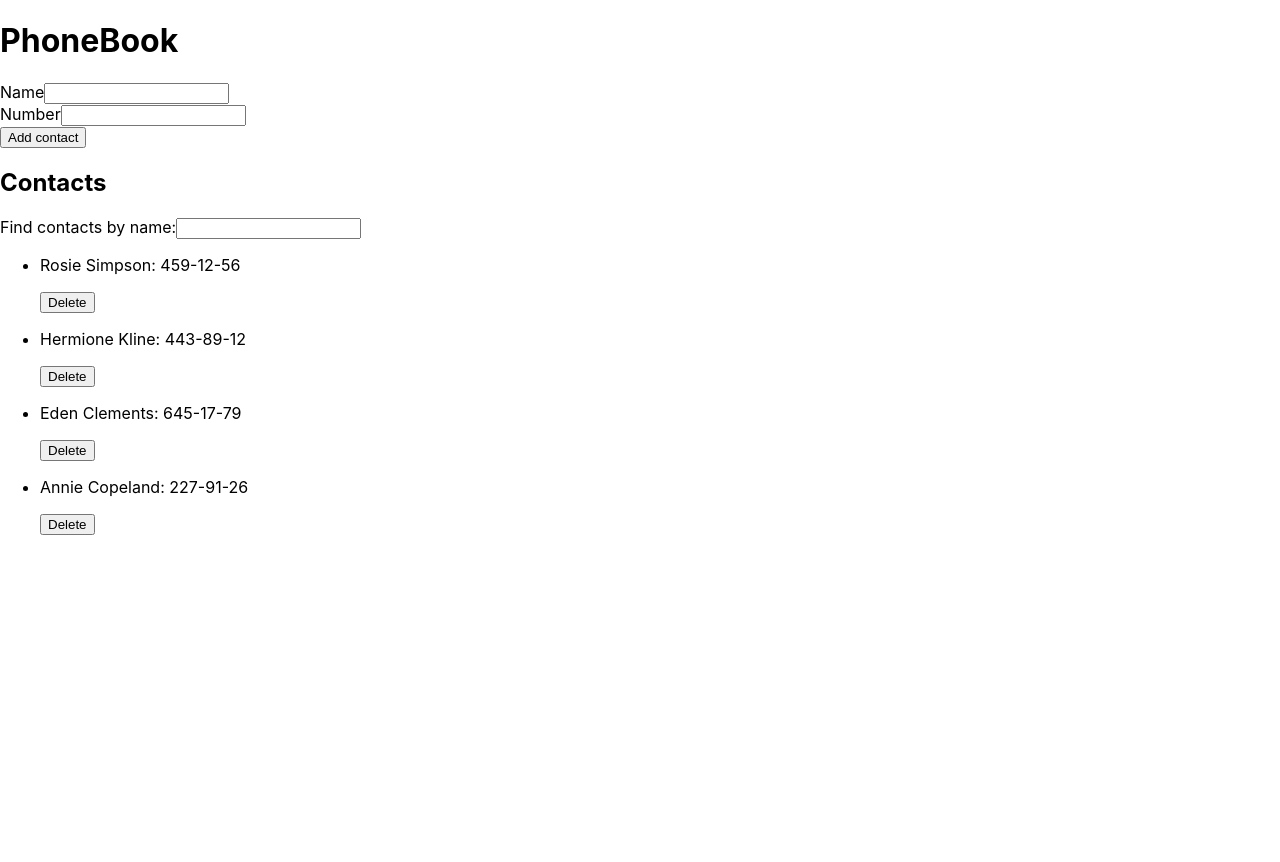
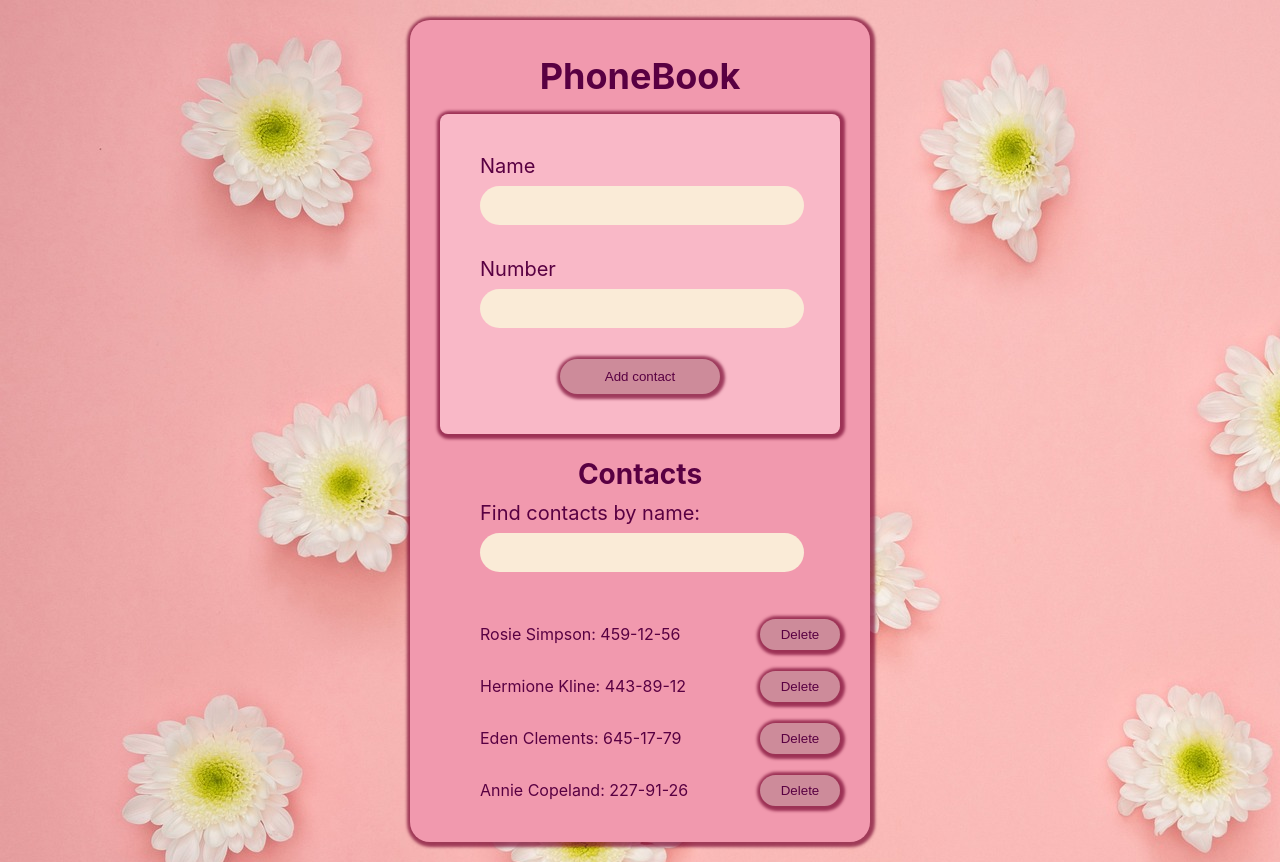
Before and after one commit to AShvab/goit-react-hw-02-phonebook, a React (Create React App) app: page / in a window 1280 px wide. Before the commit the page ends 800 px from the top, so only its background shows below. Built offline with nearby package versions, Linux system fonts and the light colour scheme.

Commit message:
crazy style

```diff
--- a/package.json
+++ b/package.json
@@ -12,6 +12,7 @@
     "react-dom": "^18.1.0",
     "react-scripts": "5.0.1",
     "react-toastify": "^9.1.2",
+    "styled-components": "^5.3.10",
     "web-vitals": "^2.1.3"
   },
   "scripts": {
--- a/src/components/App.jsx
+++ b/src/components/App.jsx
@@ -6,13 +6,12 @@ import ContactList from './ContactList/ContactList';
 import SearchContact from './SearchContact';
 import { ToastContainer, toast } from 'react-toastify';
 import 'react-toastify/dist/ReactToastify.css';
+import { Container, Subtitle, Title } from './App.styled';
 
 class App extends Component {
   state = {
     contacts: contacts,
     filter: '',
-    name: '',
-    number: '',
   };
 
   addContact = (contact) => {
@@ -23,7 +22,6 @@ class App extends Component {
       toast.warning(`${name} is already in contacts`);
       return;
     }
-
     const newContact = { ...contact };
     newContact.id = nanoid();
     this.setState(({ contacts }) => ({
@@ -36,15 +34,12 @@ class App extends Component {
       contacts: [...contacts].filter(({ id }) => id !== removeId),
     }));
 
-  handleInputChange = (event) => {
-    const { name, value } = event.target;
-    this.setState({ [name]: value });
-  };
 
   searchContact = (event) => {
     const { value } = event.target;
     this.setState({ filter: value });
   };
+
 
   getFilteredContacts = () => {
     const { contacts, filter } = this.state;
@@ -57,10 +52,10 @@ class App extends Component {
     const filteredContacts = this.getFilteredContacts();
 
     return (
-      <div>
-        <h1>PhoneBook</h1>
+      <Container>
+        <Title>PhoneBook</Title>
         <Form onSubmit={this.addContact} />
-        <h2>Contacts</h2>
+        <Subtitle>Contacts</Subtitle>
         <SearchContact searchContact={this.searchContact} />
         {filteredContacts.length > 0 ? (
           <ContactList
@@ -71,7 +66,7 @@ class App extends Component {
           <p>Contact list is empty</p>
         )}
         <ToastContainer autoClose={5000} />
-      </div>
+      </Container>
     );
   }
 }
--- /dev/null
+++ b/src/components/App.styled.js
@@ -0,0 +1,25 @@
+import styled from 'styled-components';
+
+export const Container = styled.div`
+  margin: 20px auto;
+  padding: 10px 30px;
+  max-width: 400px;
+  border-radius: 20px;
+  box-shadow: 1px 1px 3px 4px rgba(119, 5, 47, 0.7);
+  background-color: #f199ae;
+
+`;
+
+export const Title = styled.h1`
+  margin-bottom: 16px;
+  color: #590042;
+  font-size: 36px;
+  text-align: center;
+`;
+
+export const Subtitle = styled.h2`
+  margin-bottom: 0;
+  color: #590042;
+  font-size: 28px;
+  text-align: center;
+`;
--- a/src/components/ContactListItem/ContactListItem.jsx
+++ b/src/components/ContactListItem/ContactListItem.jsx
@@ -1,12 +1,13 @@
 import React from 'react';
 import PropTypes from 'prop-types';
+import { Button, Item } from './ContactListItem.styled';
 
 function ContactListItem({name, number, id, removeContact}) {
   return (
-    <li>
+    <Item>
       <p>{name}: {number}</p>
-      <button onClick={() => removeContact(id)} type="button">Delete</button>
-    </li>
+      <Button onClick={() => removeContact(id)} type="button">Delete</Button>
+    </Item>
   )
 }
 
--- /dev/null
+++ b/src/components/ContactListItem/ContactListItem.styled.js
@@ -0,0 +1,20 @@
+import styled from "styled-components";
+
+export const Item = styled.li`
+	display: flex;
+	justify-content: space-between;
+	align-items: center;
+	color: #590042;
+	font-size: 16px;
+`;
+
+export const Button = styled.button`
+  width: 80px;
+  border-radius: 20px;
+  border: none;
+  background: #cd8b9a;
+  color: #590042;
+  box-shadow: 1px 1px 3px 4px rgba(119,  5,  47, 0.7);
+  padding: 8px 10px;
+  cursor: pointer;
+`
--- a/src/components/Form/Form.jsx
+++ b/src/components/Form/Form.jsx
@@ -1,5 +1,6 @@
 import { Component } from 'react';
 import { nanoid } from 'nanoid';
+import { Button, Input, LabelForm,  StyledForm } from './Form.styled';
 
 class Form extends Component {
   // state всередині форми потрібен, щоб коли ми щось вводимо в форму, перемальовувались інпути
@@ -29,11 +30,12 @@ class Form extends Component {
 
   render() {
     return (
-      <form onSubmit={this.handleSubmit}>
+      <StyledForm onSubmit={this.handleSubmit}>
         <div>
-          <label htmlFor={this.nameInputId}>
+          <LabelForm htmlFor={this.nameInputId}>
             Name
-            <input
+            </LabelForm>
+            <Input
               value={this.state.name}
               onChange={this.handleChange}
               type="text"
@@ -43,12 +45,13 @@ class Form extends Component {
               required
               id={this.nameInputId}
             />
-          </label>
+
         </div>
         <div>
-          <label htmlFor={this.numberInputId}>
+          <LabelForm htmlFor={this.numberInputId}>
             Number
-            <input
+            </LabelForm>
+            <Input
               value={this.state.number}
               onChange={this.handleChange}
               type="tel"
@@ -58,11 +61,11 @@ class Form extends Component {
               required
               id={this.numberInputId}
             />
-          </label>
+
         </div>
 
-        <button type="submit">Add contact</button>
-      </form>
+        <Button type="submit">Add contact</Button>
+      </StyledForm>
     );
   }
 }
--- /dev/null
+++ b/src/components/Form/Form.styled.js
@@ -0,0 +1,43 @@
+import styled from 'styled-components';
+
+export const StyledForm = styled.form`
+  display: flex;
+  flex-direction: column;
+  justify-content: space-between;
+  max-width: 400px;
+  height: 240px;
+  padding: 40px;
+  border-radius: 8px;
+  background: #F9B8C7;
+  box-shadow: 1px 1px 3px 4px rgba(119,  5,  47, 0.7);
+`;
+
+export const Input = styled.input`
+  border: 0;
+  outline: 0;
+  margin-bottom: 10px;
+  width: 300px;
+  padding: 12px;
+  border-radius: 20px;
+  background: #faebd7;
+  color: #590042;
+`;
+
+export const LabelForm = styled.label`
+  font-size: 20px;
+  display: block;
+  margin-bottom: 8px;
+  color: #590042;
+`;
+
+export const Button = styled.button`
+  width: 160px;
+  border-radius: 20px;
+  border: none;
+  background: #cd8b9a;
+  color: #590042;
+  box-shadow: 1px 1px 3px 4px rgba(119,  5,  47, 0.7);
+  margin: 0 auto;
+  padding: 10px 16px;
+  cursor: pointer;
+`
--- a/src/components/SearchContact/SearchContact.jsx
+++ b/src/components/SearchContact/SearchContact.jsx
@@ -1,17 +1,21 @@
 import React from 'react';
 import PropTypes from 'prop-types';
+import { Input, LabelForm} from 'components/Form/Form.styled';
+import { Filter } from './SearchContact.styled';
+// import { LabelForm } from 'components/Form/Form.styled';
+
 
 function SearchContact({ searchContact }) {
   return (
-    <div>
-      <label htmlFor="filter">Find contacts by name:</label>
-      <input
+    <Filter>
+      <LabelForm htmlFor="filter">Find contacts by name:</LabelForm>
+      <Input
         type="text"
         id="filter"
         name="filter"
         onChange={searchContact}
       />
-    </div>
+    </Filter>
   );
 }
 
--- /dev/null
+++ b/src/components/SearchContact/SearchContact.styled.js
@@ -0,0 +1,22 @@
+import styled from 'styled-components';
+
+// export const Input = styled.input`
+// border: 0;
+// outline: 0;
+// margin-bottom: 10px;
+// width: 380px;
+// padding: 12px;
+// border-radius: 20px;
+// background: #faebd7;
+// color: #590042;
+// `
+
+// export const LabelForm = styled.label`
+//   font-size: 20px;
+//   display: block;
+//   margin-bottom: 8px;
+//   color: #590042;
+// `;
+
+export const Filter = styled.div`
+padding: 10px 40px;`
--- a/src/index.css
+++ b/src/index.css
@@ -7,6 +7,7 @@ body {
     sans-serif;
   -webkit-font-smoothing: antialiased;
   -moz-osx-font-smoothing: grayscale;
+  background-image: url(./images/beautiful-flowers-g0b2a29867_1920-min.jpg);
 }
 
 code {
```
Also changed, not shown: src/images/beautiful-flowers-g0b2a29867_1920-min.jpg (added), 1 other file (tests, documents, lock files or other folders).
